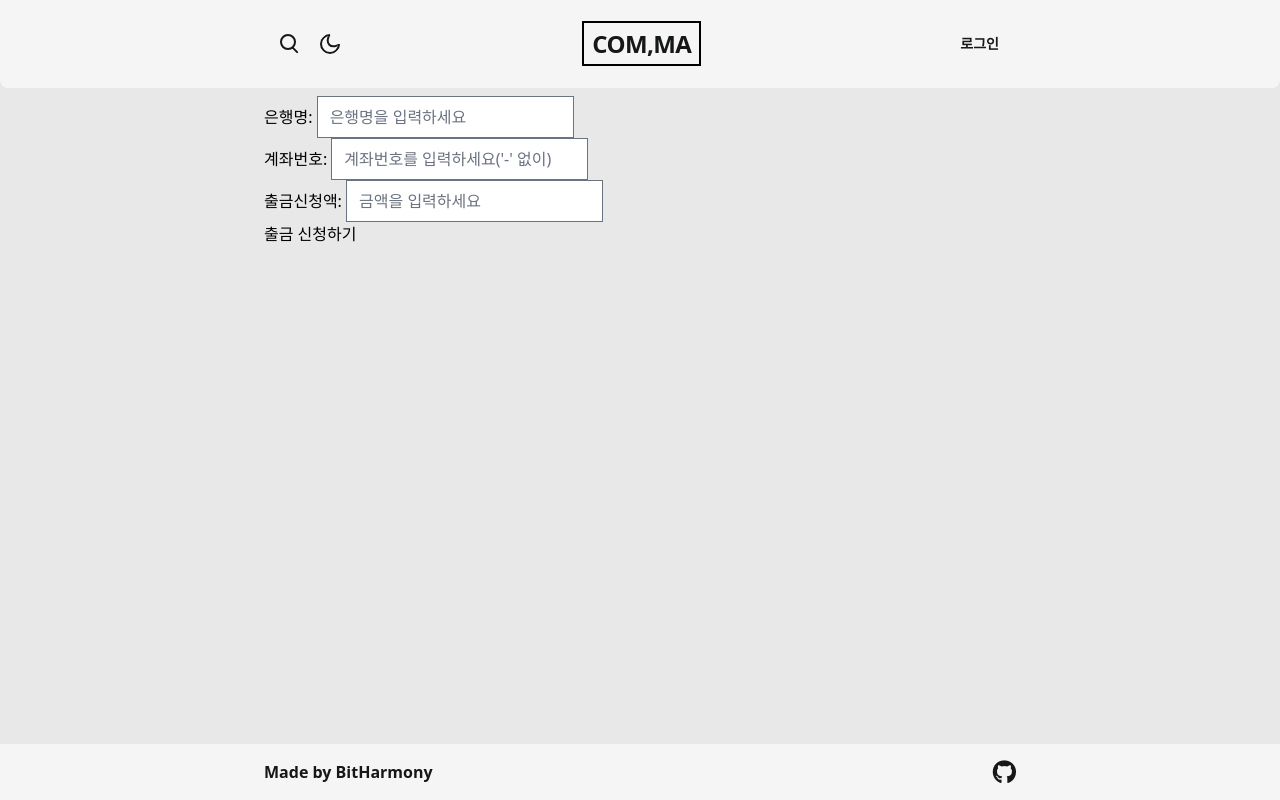
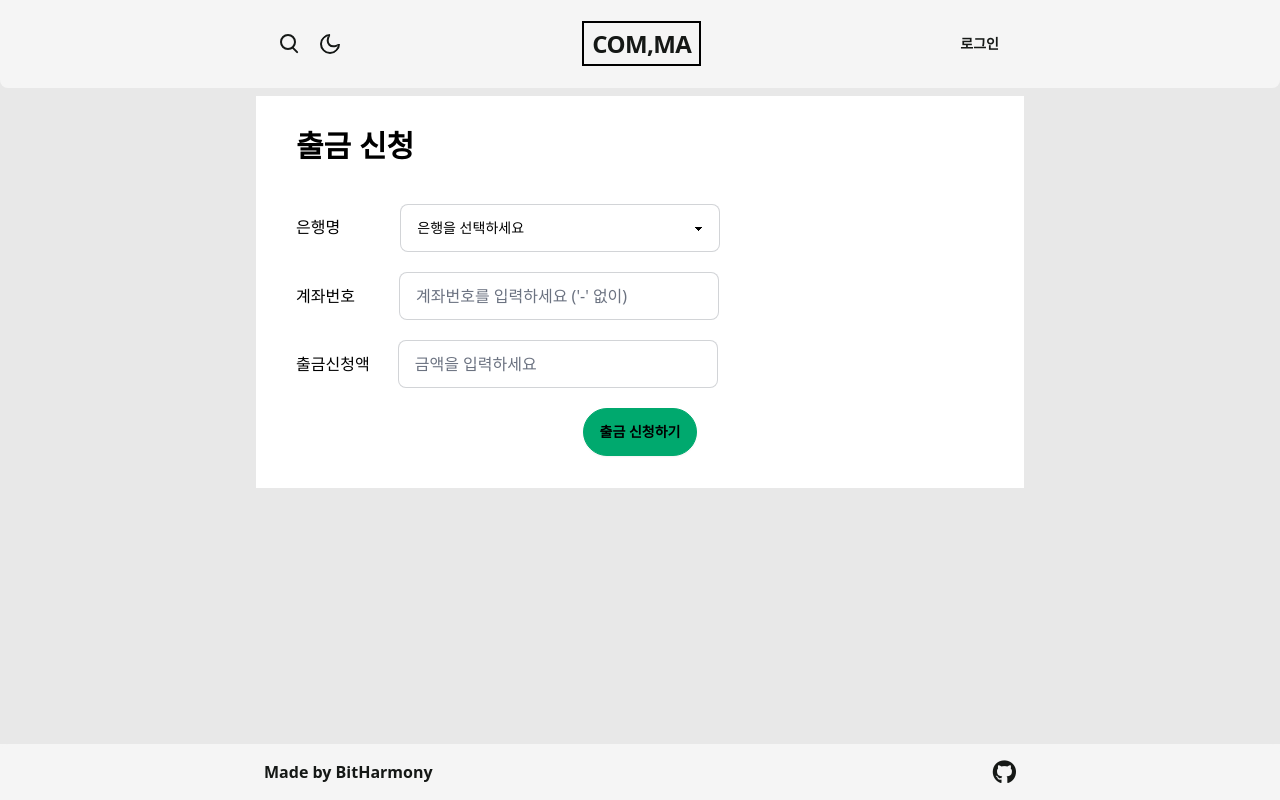
Before and after one commit to Techit-BitHarmony/Comma_Frontend, a SvelteKit app: page /credit/withdraw in a window 1280 px wide. Built offline with nearby package versions, Linux system fonts and the light colour scheme; a small style sheet from the web is missing.

Commit message:
credit PR

```diff
--- a/src/routes/(app)/credit/+page.svelte
+++ b/src/routes/(app)/credit/+page.svelte
@@ -2,6 +2,8 @@
 	import { onMount } from 'svelte';
 	import CreditLogs from './CreditLogs.svelte';
 	import Withdraws from './Withdraws.svelte';
+	import { toastNotice } from '$components/toastr';
+	import { loginUsername } from "$components/store.js";
 
 	let restCredit = '';
 	let creditLogs: any[] = [];
@@ -55,14 +57,23 @@
 	});
 </script>
 
-<div class="container my-4 space-y-4">
-	<h1>잔여 크레딧: {restCredit}</h1>
-	<a href="/credit/charge" class="bg-primary">충전하기</a>
-	<a href="/credit/withdraw" class="bg-primary">출금하기</a>
+<div class="container my-10 space-y-4">
+	<div class="card bg-base-100 p-2">
+		<div class="flex ms-3 mb-3">
+			<p class="text-3xl font-extrabold me-3">현재 크레딧 :</p>
+			<p class="text-3xl font-extrabold me-3">{restCredit}</p>
+		</div>
+		<div>
+			<a href="/credit/charge" class="btn bg-base-200 btn-wide">충전하기</a>
+			<a href="/credit/withdraw/?restCredit={restCredit}" class="btn bg-base-200 btn-wide">출금하기</a>
+			{#if $loginUsername === 'admin'}
+			<a href="/credit/withdraw/admin" class="btn bg-warning">관리자 페이지</a>
+			{/if}
+		</div>
+	</div>
 
-	<h1>크레딧 내역</h1>
+	<div class="divider"></div>
 	<CreditLogs {creditLogs} />
-
-	<h1>출금 신청 내역</h1>
+	<div class="divider"></div>
 	<Withdraws {withdraws} />
 </div>
--- a/src/routes/(app)/credit/CreditLogs.svelte
+++ b/src/routes/(app)/credit/CreditLogs.svelte
@@ -3,8 +3,10 @@
 	export let creditLogs: any[] = [];
 </script>
 
-<table>
-	<thead>
+<div class="card bg-base-100 p-4">
+<p class="text-3xl font-extrabold mb-3">크레딧 내역</p>
+<table class="table">
+	<thead class="bg-gray-200 text-center text-base font-bold">
 		<tr>
 			<th>날짜</th>
 			<th>이벤트 타입</th>
@@ -12,7 +14,7 @@
 			<th>잔여 크레딧</th>
 		</tr>
 	</thead>
-	<tbody>
+	<tbody class="text-center">
 		{#each creditLogs as log}
 			<tr>
 				<td>{new Date(log.createDate).toLocaleDateString('ko-KR')}</td>
@@ -23,3 +25,7 @@
 		{/each}
 	</tbody>
 </table>
+{#if creditLogs.length === 0}
+<p class="flex justify-center">크레딧 내역이 없습니다</p>
+{/if}
+</div>
--- a/src/routes/(app)/credit/Withdraws.svelte
+++ b/src/routes/(app)/credit/Withdraws.svelte
@@ -3,9 +3,10 @@
 	export let withdraws: any[] = [];
 </script>
 
-
-<table>
-    <thead>
+<div class="card bg-base-100 p-4">
+	<p class="text-3xl font-extrabold mb-3">출금 신청 내역</p>
+	<table class="table">
+		<thead class="bg-gray-200 text-center text-base font-bold">
 			<tr>
 				<th>날짜</th>
 				<th>은행명</th>
@@ -14,18 +15,24 @@
 				<th>처리상태</th>
 			</tr>
 		</thead>
-    <tbody>
+		<tbody class="text-center">
 			{#each withdraws as withdraw}
 				<tr>
-          <td>{new Date(withdraw.applyDate).toLocaleDateString('ko-KR', )}</td>
+					<td>{new Date(withdraw.applyDate).toLocaleDateString('ko-KR')}</td>
 					<td>{withdraw.bankName}</td>
 					<td>{withdraw.bankAccountNo}</td>
 					<td>{withdraw.withdrawAmount}</td>
 					{#if withdraw.withdrawDoneDate}
-          <td>{withdraw.processResult} <br/> {new Date(withdraw.withdrawDoneDate).toLocaleDateString('ko-KR')}</td>
+						<td
+							>{withdraw.processResult} <br />
+							{new Date(withdraw.withdrawDoneDate).toLocaleDateString('ko-KR')}</td
+						>
 					{/if}
 					{#if withdraw.withdrawCancelDate}
-          <td>{withdraw.processResult} <br/> {new Date(withdraw.withdrawCancelDate).toLocaleDateString('ko-KR')}</td>
+						<td
+							>{withdraw.processResult} <br />
+							{new Date(withdraw.withdrawCancelDate).toLocaleDateString('ko-KR')}</td
+						>
 					{/if}
 					{#if withdraw.withdrawDoneDate === null && withdraw.withdrawCancelDate === null}
 						<td>처리중</td>
@@ -34,3 +41,7 @@
 			{/each}
 		</tbody>
 	</table>
+	{#if withdraws.length === 0}
+		<p class="flex justify-center">출금 신청 내역이 없습니다</p>
+	{/if}
+</div>
--- a/src/routes/(app)/credit/charge/+page.svelte
+++ b/src/routes/(app)/credit/charge/+page.svelte
@@ -1,18 +1,16 @@
 <script lang="ts">
+	import { onMount } from 'svelte';
+  import { toastNotice } from '$components/toastr';
 
-import { onMount } from 'svelte';
-
-// 컴포넌트가 마운트된 후 실행되는 함수
 	onMount(() => {
 		const form = document.getElementById('chargeForm');
 
-  // 폼이 제출되었을 때
-  form.addEventListener('submit', async function(event) {
+		form.addEventListener('submit', async function (event) {
 			event.preventDefault(); // 기본 제출 행동 방지
 			const chargeAmount = form.elements['chargeAmount'].value;
 			const accessToken = document.cookie
 				.split('; ')
-        .find(row => row.startsWith('accessToken='))
+				.find((row) => row.startsWith('accessToken='))
 				?.split('=')[1];
 
 			if (!accessToken) {
@@ -24,7 +22,7 @@ onMount(() => {
 					method: 'POST',
 					headers: {
 						'Content-Type': 'application/json',
-          'Authorization': `${accessToken}`
+						Authorization: `${accessToken}`
 					},
 					body: JSON.stringify({ chargeAmount })
 				});
@@ -36,25 +34,37 @@ onMount(() => {
 				const resp = await response.json();
 				const chargeId = resp.chargeId;
 
-      alert('주문서 생성 성공');
+        alert('결제창으로 이동합니다.')
 
 				window.location.href = `/credit/charge/payment?chargeId=${chargeId}`;
-
-
 			} catch (error) {
 				console.error('충전 오류:', error);
 				// 오류 메시지 표시 또는 사용자에게 다른 조치를 안내할 수 있습니다.
 			}
 		});
 	});
-
 </script>
 
 <div class="container my-4 space-y-4">
-    <form id=chargeForm>
-        <label for="chargeAmount">충전 크레딧:</label>
-        <input type="text" name="chargeAmount" id="chargeAmount" placeholder="금액을 입력하세요" required>
-        <button type="submit">충전하기</button>
+	<div class="card-body bg-base-200">
+		<form id="chargeForm">
+			<div class="flex-auto">
+				<label class="label text-2xl font-bold mb-2" for="chargeAmount">크레딧 충전</label>
+				<select
+					class="select select-bordered w-full max-w-xs mb-3"
+					name="chargeAmount"
+					id="chargeAmount"
+					required
+				>
+					<option value="" disabled selected>충전할 금액을 선택하세요.</option>
+					<option value="10000">10,000원</option>
+					<option value="20000">20,000원</option>
+					<option value="30000">30,000원</option>
+					<option value="40000">40,000원</option>
+					<option value="50000">50,000원</option>
+				</select>
+			</div>
+			<button type="submit" class="btn bg-slate-300">충전하기</button>
 		</form>
-
 	</div>
+</div>
--- a/src/routes/(app)/credit/charge/payment/+page.svelte
+++ b/src/routes/(app)/credit/charge/payment/+page.svelte
@@ -43,9 +43,7 @@ onMount(async () => {
     });
 </script>
 
-<div>
-  <h1>페이지 제목</h1>
-  <h1>{chargeId}</h1>
+<div class="card bg-base-200">
   {#if username && chargeAmount && chargeCode}
     <PaymentComponent username={username} chargeAmount={chargeAmount} chargeCode={chargeCode}  />
   {:else}
--- a/src/routes/(app)/credit/charge/payment/PaymentComponent.svelte
+++ b/src/routes/(app)/credit/charge/payment/PaymentComponent.svelte
@@ -12,29 +12,26 @@ export let chargeCode;
 		paymentWidget = PaymentWidget(widgetClientKey, customerKey);
 
 		paymentWidget.renderPaymentMethods(
-      "#payment-method",
+			'#payment-method',
 			{ value: chargeAmount },
-      { variantKey: "DEFAULT" }
+			{ variantKey: 'DEFAULT' }
 		);
 
-    paymentWidget.renderAgreement(
-      "#agreement",
-      { variantKey: "AGREEMENT" }
-    );
+		paymentWidget.renderAgreement('#agreement', { variantKey: 'AGREEMENT' });
 	});
 
 	function handlePayment() {
 		paymentWidget.requestPayment({
 			orderId: chargeCode,
-      orderName: "크레딧 충전",
-      successUrl: window.location.origin + "/credit/charge/payment/success",
-      failUrl: window.location.origin + "/credit/charge/payment/fail",
+			orderName: '크레딧 충전',
+			successUrl: window.location.origin + '/credit/charge/payment/success',
+			failUrl: window.location.origin + '/credit/charge/payment/fail'
 		});
 	}
 </script>
 
-<div>
-  <div id="payment-method"></div>
-  <div id="agreement"></div>
-  <button on:click={handlePayment}>결제하기</button>
+<div class="card bg-base-200">
+	<div id="payment-method" />
+	<div id="agreement" />
+	<button class="btn btn-primary" on:click={handlePayment}>결제하기</button>
 </div>
--- a/src/routes/(app)/credit/withdraw/+page.svelte
+++ b/src/routes/(app)/credit/withdraw/+page.svelte
@@ -1,21 +1,28 @@
 <script lang="ts">
+	import { onMount } from 'svelte';
+	import {page} from "$app/stores";
+	import { toastNotice } from '$components/toastr';
+	import { toastWarning } from '$components/toastr';
 
-    import { onMount } from 'svelte';
+	let restCredit = $page.url.searchParams.get('restCredit');
 
-    // 컴포넌트가 마운트된 후 실행되는 함수
 	onMount(() => {
 		const form = document.getElementById('withdrawForm');
 
-      // 폼이 제출되었을 때
-      form?.addEventListener('submit', async function(event) {
-        event.preventDefault(); // 기본 제출 행동 방지
+		form?.addEventListener('submit', async function (event) {
+			event.preventDefault();
 			const bankName = form.elements['bankName'].value;
 			const bankAccountNo = form.elements['bankAccountNo'].value;
 			const withdrawAmount = form.elements['withdrawAmount'].value;
 
+			if(parseInt(withdrawAmount) > parseInt(restCredit)){
+				toastWarning(`보유한 크레딧(${restCredit})을 초과하여 신청할 수 없습니다.`)
+				return;
+			}
+
 			const accessToken = document.cookie
 				.split('; ')
-            .find(row => row.startsWith('accessToken='))
+				.find((row) => row.startsWith('accessToken='))
 				?.split('=')[1];
 
 			if (!accessToken) {
@@ -27,13 +34,14 @@
 					method: 'POST',
 					headers: {
 						'Content-Type': 'application/json',
-              'Authorization': `${accessToken}`
+						Authorization: `${accessToken}`
 					},
 					body: JSON.stringify({ bankName, bankAccountNo, withdrawAmount })
 				});
 
 				if (!response.ok) {
-            throw new Error('네트워크 오류: ' + response.statusText);
+					toastWarning('출금 신청 실패');
+					return;
 				}
 
 				const resp = await response.json();
@@ -41,32 +49,59 @@
 				alert('출금 신청 성공');
 
 				window.location.href = '/credit';
-
-
 			} catch (error) {
 				console.error('충전 오류:', error);
-          // 오류 메시지 표시 또는 사용자에게 다른 조치를 안내할 수 있습니다.
 			}
 		});
 	});
-
 </script>
 
-    <div class="container my-4 space-y-4">
-        <form id=withdrawForm>
+<div class="container bg-base-100 my-4 w-full">
+	<div class="card card-body">
 		<div>
-                <label for="bankName">은행명:</label>
-                <input type="text" name="bankName" id="bankName" placeholder="은행명을 입력하세요" required>
+			<p class="font-extrabold text-3xl mb-3">출금 신청</p>
 		</div>
-            <div>
-                <label for="bankAccountNo">계좌번호:</label>
-                <input type="text" name="bankAccountNo" id="bankAccountNo" placeholder="계좌번호를 입력하세요('-' 없이)" required>
+		<form id="withdrawForm">
+			<div class="mt-5">
+				<label for="bankName" class="me-2">은행명 </label>
+				<select
+					class="select select-bordered w-full max-w-xs ms-12"
+					name="bankName"
+					id="bankName"
+					required
+				>
+					<option value="" disabled selected>은행을 선택하세요</option>
+					<option value="신한은행">신한은행</option>
+					<option value="국민은행">국민은행</option>
+					<option value="하나은행">하나은행</option>
+					<option value="우리은행">우리은행</option>
+				</select>
 			</div>
-            <div>
-                <label for="withdrawAmount">출금신청액:</label>
-                <input type="text" name="withdrawAmount" id="withdrawAmount" placeholder="금액을 입력하세요" required>
+			<div class="mt-5">
+				<label for="bankAccountNo">계좌번호 </label>
+				<input
+					class="input input-bordered w-10/12 max-w-xs ms-10"
+					type="text"
+					name="bankAccountNo"
+					id="bankAccountNo"
+					placeholder="계좌번호를 입력하세요 ('-' 없이)"
+					required
+				/>
 			</div>
-            <button type="submit">출금 신청하기</button>
+			<div class="mt-5">
+				<label for="withdrawAmount">출금신청액 </label>
+				<input
+					class="input input-bordered w-10/12 max-w-xs ms-6"
+					type="text"
+					name="withdrawAmount"
+					id="withdrawAmount"
+					placeholder="금액을 입력하세요"
+					required
+				/>
+			</div>
+			<div class="flex justify-center">
+				<button class="btn btn-success mt-5" type="submit">출금 신청하기</button>
+			</div>
 		</form>
-
 	</div>
+</div>
--- a/src/routes/(app)/credit/withdraw/admin/+page.svelte
+++ b/src/routes/(app)/credit/withdraw/admin/+page.svelte
@@ -1,12 +1,19 @@
 <script lang="ts">
 	import { onMount } from 'svelte';
 	import Withdraws from '../../Withdraws.svelte';
+  import { loginUsername } from "$components/store.js";
+
 
 	let withdraws: any[] = [];
-    let withdrawId = '';
 
-	// 페이지 로드 시 서버에서 데이터를 가져옴
 	onMount(async () => {
+
+    if ($loginUsername !== 'admin') {
+      alert('접근 권한이 없습니다.')
+      window.location.href = '../';
+      return;
+    }
+
 		try {
 			const accessToken = document.cookie
 				.split('; ')
@@ -36,12 +43,74 @@
 			console.error('데이터를 가져오는 중 오류 발생:', error);
 		}
 	});
+
+  async function approveWithdraw(withdrawId: number) {
+    try {
+      const accessToken = document.cookie
+        .split('; ')
+        .find((row) => row.startsWith('accessToken='))
+        ?.split('=')[1];
+
+      if (!accessToken) {
+        throw new Error('AccessToken이 없습니다.');
+      }
+
+      const response = await fetch(`http://localhost:8090/admin/credit/withdraws/${withdrawId}/do`, {
+        method: 'PUT',
+        headers: {
+          'Content-Type': 'application/json',
+          Authorization: `${accessToken}`
+        }
+      });
+
+      if (!response.ok) {
+        throw new Error('네트워크 오류: ' + response.statusText);
+      }
+
+      window.location.reload();
+
+    } catch (error) {
+      console.error('출금 승인 오류:', error);
+    }
+  }
+
+  async function rejectWithdraw(withdrawId: number) {
+    try {
+      const accessToken = document.cookie
+        .split('; ')
+        .find((row) => row.startsWith('accessToken='))
+        ?.split('=')[1];
+
+      if (!accessToken) {
+        throw new Error('AccessToken이 없습니다.');
+      }
+
+      const response = await fetch(`http://localhost:8090/admin/credit/withdraws/${withdrawId}/reject`, {
+        method: 'PUT',
+        headers: {
+          'Content-Type': 'application/json',
+          Authorization: `${accessToken}`
+        }
+      });
+
+      if (!response.ok) {
+        throw new Error('네트워크 오류: ' + response.statusText);
+      }
+
+      window.location.reload();
+
+    } catch (error) {
+      console.error('출금 거절 오류:', error);
+    }
+  }
 </script>
 
+
 <div class="container my-4 space-y-4">
-    <h1>{withdrawId}</h1>
-    <table>
-        <thead>
+  <div class="card-body bg-base-200">
+    <p class="text-3xl font-extrabold mb-3">출금 신청 내역</p>
+    <table class="table">
+        <thead class="bg-gray-200 text-center text-base font-bold">
           <tr>
             <th>날짜</th>
             <th>은행명</th>
@@ -51,7 +120,7 @@
             <th></th>
           </tr>
         </thead>
-        <tbody>
+        <tbody class="text-center">
           {#each withdraws as withdraw}
             <tr>
               <td>{new Date(withdraw.applyDate).toLocaleDateString('ko-KR', )}</td>
@@ -71,12 +140,13 @@
               </td>
               {#if withdraw.withdrawDoneDate === null && withdraw.withdrawCancelDate === null}
               <td>
-                <a class='btn btn-outline' href='http://localhost:8090/admin/credit/withdraws/{withdraw.id}/do'>승인</a>
-                <a class='btn btn-outline' href='http://localhost:8090/admin/credit/withdraws/{withdraw.id}/reject'>거절</a>
+                <button class='btn btn-success btn-sm' on:click={() => approveWithdraw(withdraw.id)}>승인</button>
+                <button class='btn btn-error btn-sm' on:click={() => rejectWithdraw(withdraw.id)}>거절</button>
             </td>
               {/if}
             </tr>
           {/each}
         </tbody>
       </table>
+    </div>
 </div>
--- a/src/routes/(app)/member/[username]/community/+page.svelte
+++ b/src/routes/(app)/member/[username]/community/+page.svelte
@@ -118,6 +118,11 @@
 		<a class="btn btn-primary" href="./community/write">글쓰기</a>
 	</div>
 
+	{#if $articles.length === 0}
+	<div class="flex justify-center">
+		<h2>등록된 게시글이 없습니다.</h2>
+	</div>
+	{/if}
 	{#each $articles as article, index}
 		<div class="card w-auto bg-base-100 shadow-xl">
 			<div class="card-body">
@@ -174,7 +179,10 @@
 	{/each}
 
 	<div class="join flex justify-center">
+
+		{#if $totalPages > 0}
 		<button class="join-item btn btn-square" on:click={previousPage}>이전</button>
+		{/if}
 		{#each Array.from({ length: $totalPages }, (_, index) => index + 1) as pageNumber}
 			{#if pageNumber === $currentPage}
 				<button class="join-item btn btn-square btn-active" on:click={() => movePage(pageNumber)}
@@ -186,6 +194,8 @@
 				>
 			{/if}
 		{/each}
+		{#if $totalPages > 0}
 		<button class="join-item btn btn-square" on:click={nextPage}>다음</button>
+		{/if}
 	</div>
 </div>
--- a/src/routes/(app)/member/[username]/community/CommentList.svelte
+++ b/src/routes/(app)/member/[username]/community/CommentList.svelte
@@ -86,7 +86,10 @@
 		</div>
 		<div class="flex justify-between">
 			<p class="ms-5">{comment.content}</p>
-			<button class="btn btn-outline btn-xs" on:click={() => deleteComment(comment.commentId)}>삭제</button>
+			<button class="btn btn-outline btn-xs" on:click={() => deleteComment(comment.commentId)}
+				>삭제</button
+			>
+			<button class="btn btn-outline btn-xs">수정</button>
 		</div>
 		<div class="border" />
 	{/each}
--- a/src/routes/(app)/member/[username]/community/DeleteButton.svelte
+++ b/src/routes/(app)/member/[username]/community/DeleteButton.svelte
@@ -24,6 +24,7 @@
                 throw new Error('네트워크 오류: ' + response.statusText);
             }
 
+            alert('글 삭제 성공')
 			location.reload();
 
         } catch (error) {
```
Lines whose indentation alone changed are shown as unchanged.
